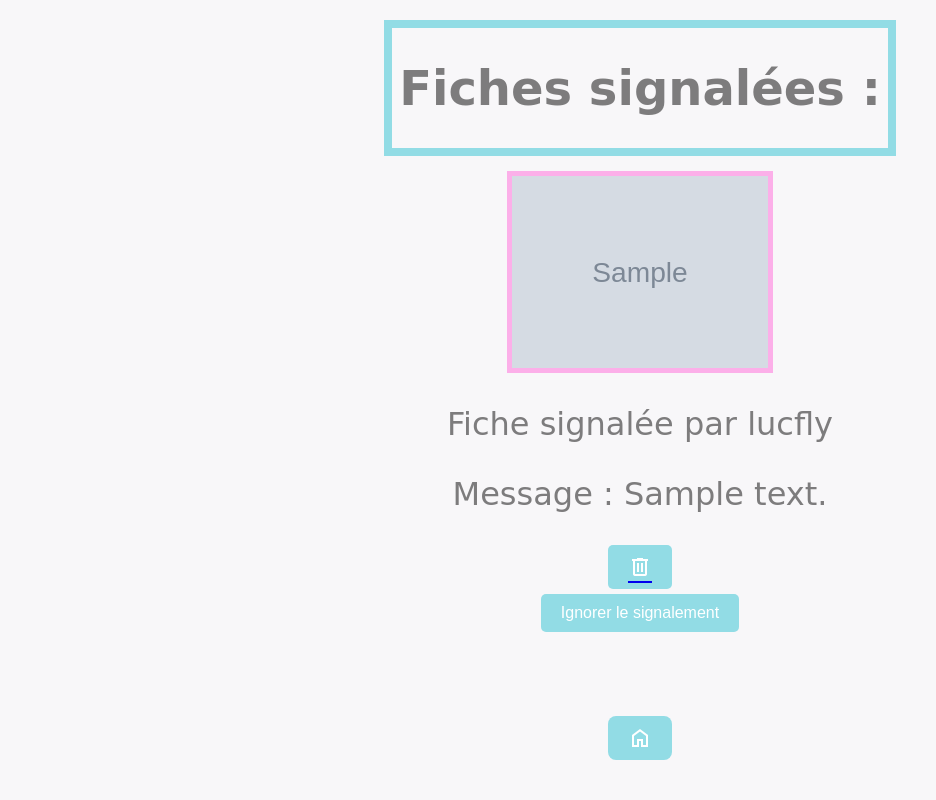
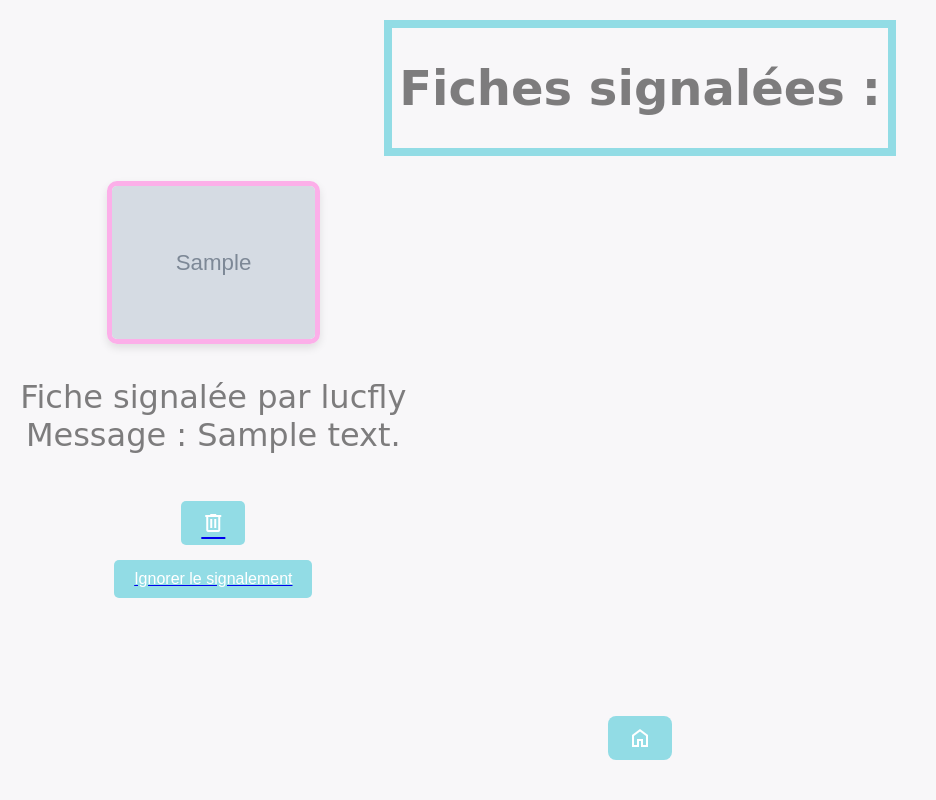
Before and after one commit to lucfly27/auxilium, a Flask app: page /checkreport in a window 1280 px wide. Shown: the whole page, without its empty margins (0-936 px from the left). Run offline with Flask 3, Linux system fonts and the light colour scheme; a user stored in the database is signed in; data comes from the database, SQL or seed files in the repository; tables that the repository leaves empty hold one stand-in row (values such as "Sample post"); grey boxes marked "Sample" are stand-in pictures.

Commit message:
Adapt little mistake in html with new css

```diff
--- a/templates/checkreport.html
+++ b/templates/checkreport.html
@@ -14,11 +14,11 @@
         </div>
         <div class="element">
             {% if signalements %}
+                <div class="container_fiche">
                 {% for signalement in signalements %}
-                    <div class="signalements">
-                        <img src="{{ url_for('static', filename=signalement['img_url']) }}" alt="{{ signalement['matiere'] }}" class="fiche">
-                        <p class="text">Fiche signalée par {{ signalement['username'] }}</p>
-                        <p class="text">Message : {{ signalement['message'] }}</p>
+                    <div class="fiche_item">
+                        <img src="{{ url_for('static', filename=signalement['img_url']) }}" alt="{{ signalement['matiere'] }}" class="fiches">
+                        <p class="text">Fiche signalée par {{ signalement['username'] }} <br> Message : {{ signalement['message'] }}</p>
                         <a href="{{ url_for('supprimerfiche', id_fiche=signalement['id_fiche']) }}">
                             <button type="button" class="button">
                                 <span class="material-symbols-outlined">
@@ -26,11 +26,12 @@
                                 </span>
                             </button>
                         </a>
-                        <form action="{{ url_for('ignorer_signalement', id_signalement=signalement['id_signalement']) }}" method="get">
+                        <a href="{{ url_for('ignorer_signalement', id_signalement=signalement['id_signalement']) }}">
                             <button type="button" class="button">Ignorer le signalement</button>
-                        </form>
+                        </a>
                     </div>
                 {% endfor %}
+                </div>
             {% else %}
                 <p class="text">Pas de signalements, tout va bien !</p>
             {% endif %}
--- a/templates/checkrequest.html
+++ b/templates/checkrequest.html
@@ -16,6 +16,7 @@
             <div class="container_fiche">
                     {% for fiche in fiches %}
                             {% if fiche['img_url'] %}
+                                <div class="fiche_item">
                                     <a>
                                         <img src="{{ url_for('static', filename=fiche['img_url']) }}" alt="{{ fiche['matiere'] }}" class="fiches">
                                     </a>
@@ -42,6 +43,7 @@
                                                 </span>
                                             </button>
                                         </form>
+                                    </div>
                                 </div>
                             {% else %}
                                 Pas d'image
--- a/templates/userreport.html
+++ b/templates/userreport.html
@@ -15,12 +15,14 @@
         </div>
         <div class="element">
                 {% if signalements %}
+                    <div class="container_fiche">
                     {% for signalement in signalements %}
-                    <div class="signalements">
-                        <img src="{{ url_for('static', filename=signalement['img_url']) }}" alt="{{ signalement['matiere'] }}" class="fiche">
+                        <div class="fiche_item">
+                            <img src="{{ url_for('static', filename=signalement['img_url']) }}" alt="{{ signalement['matiere'] }}" class="fiches">
                             <p class="text">Message : {{ signalement['message'] }}</p>
                         </div>
                     {% endfor %}
+                    </div>
                 {% else %}
                     <p class="text">Vous n'avez signalé aucune fiche ou vos fiches signalées ont été traitées</p>
                 {% endif %}
```
Also changed, not shown: templates/userrequest.html (+5 -4 lines). Lines whose indentation alone changed are shown as unchanged.
